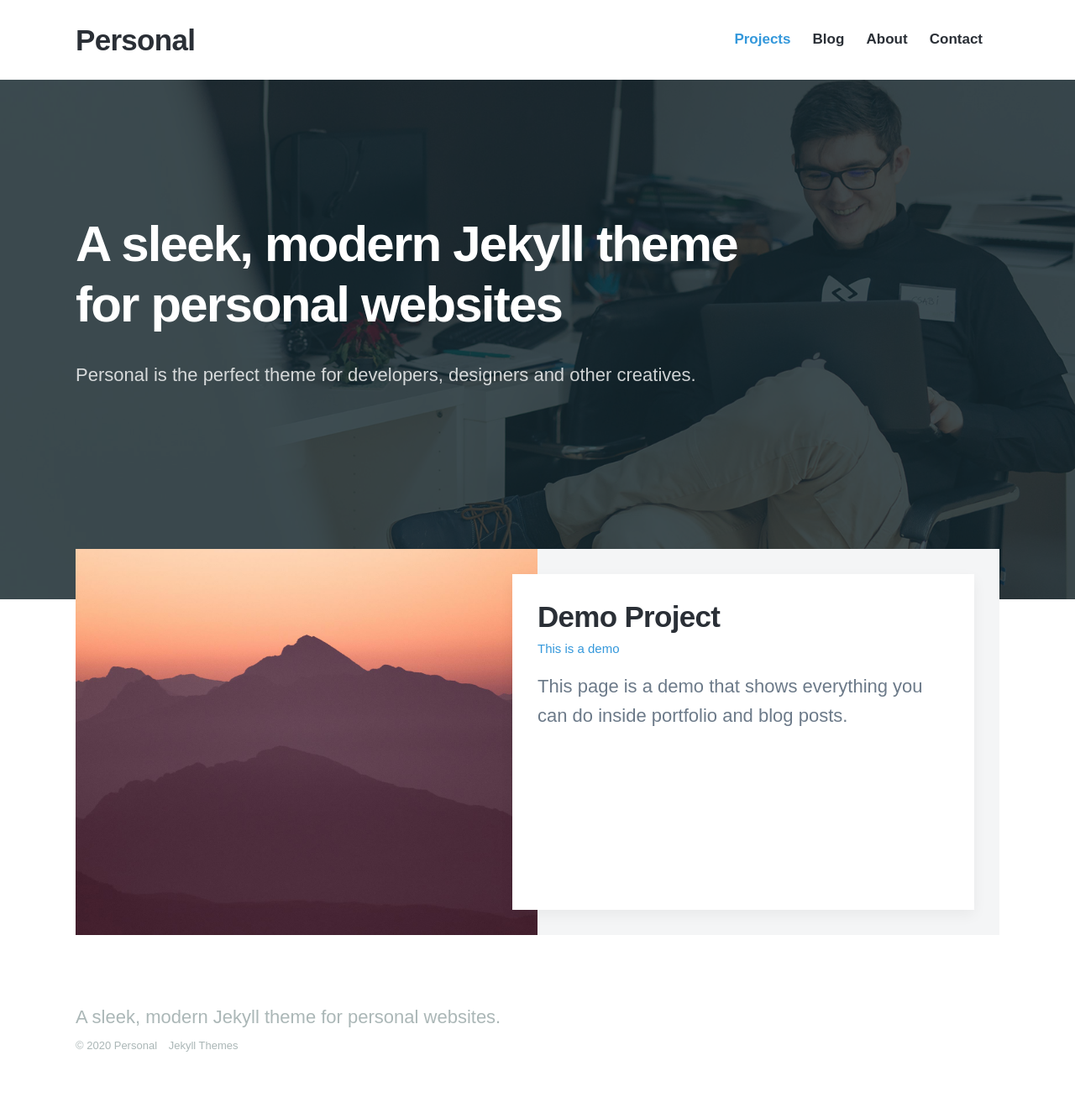
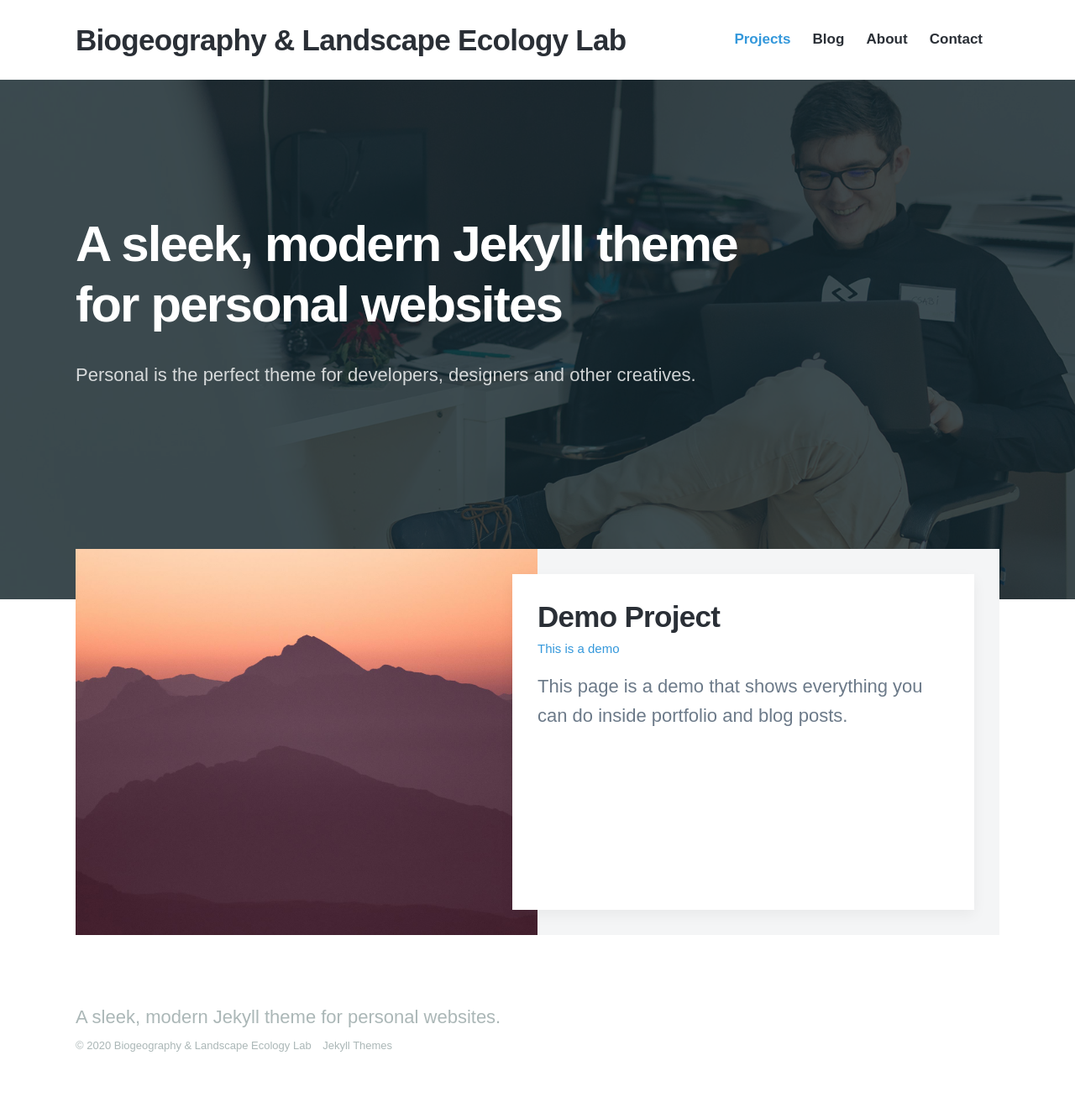
Before and after one commit to tjassal/tjassal.github.io, a Jekyll site: the page built from index.html, in a window 1280 px wide. Shown: the whole page at 84% size. Built offline with Jekyll 4.4.1, drawn with Linux system fonts in a browser that asks for light colours; nearby versions of some CDN libraries; some web fonts are replaced.

Commit message:
Update settings.yml

```diff
--- a/_data/settings.yml
+++ b/_data/settings.yml
@@ -1,5 +1,5 @@
 basic_settings:
-  site_title: Personal
+  site_title: Biogeography & Landscape Ecology Lab
   favicon_image: /images/favicon.png
 
 header_settings:
```
